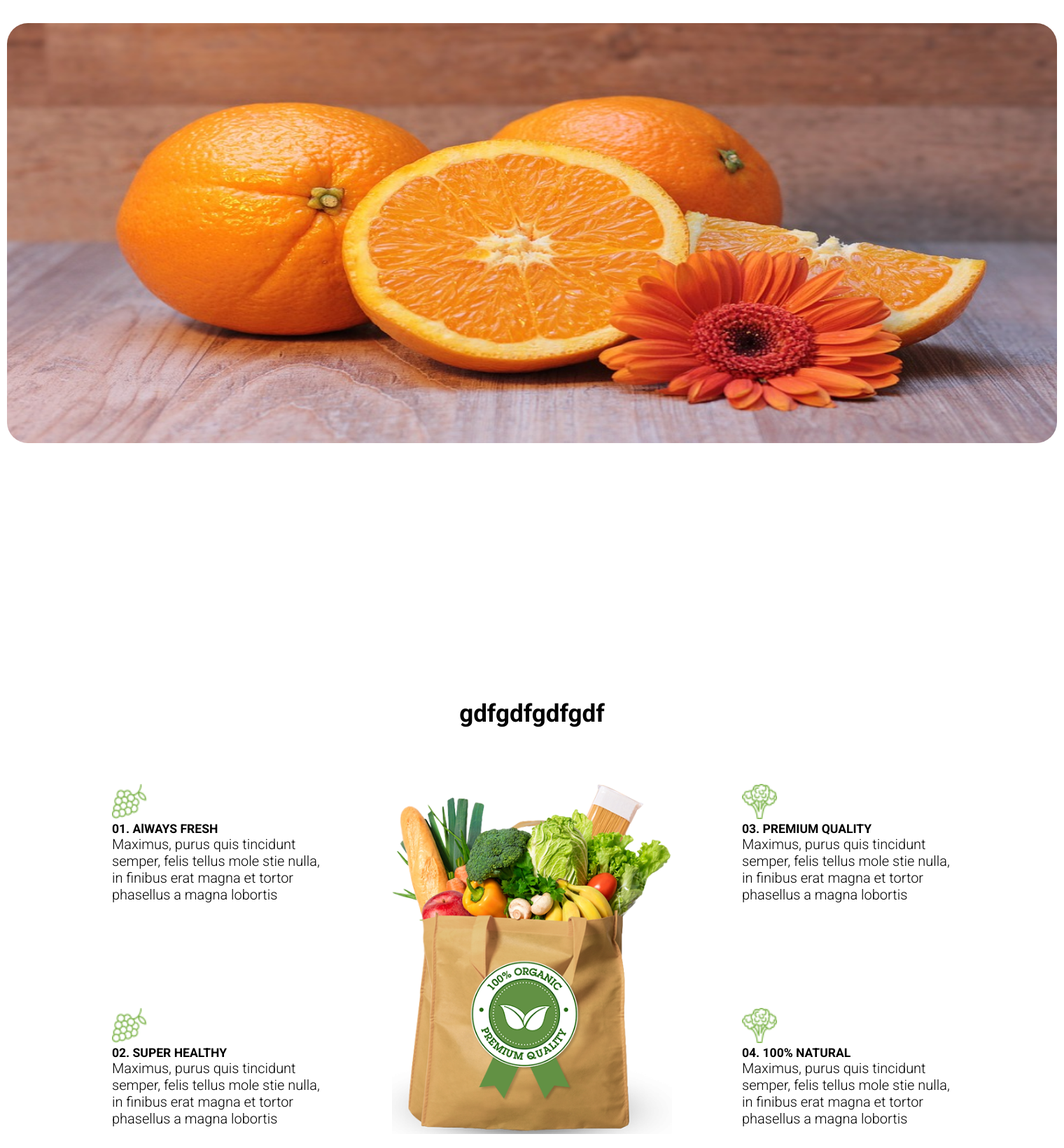
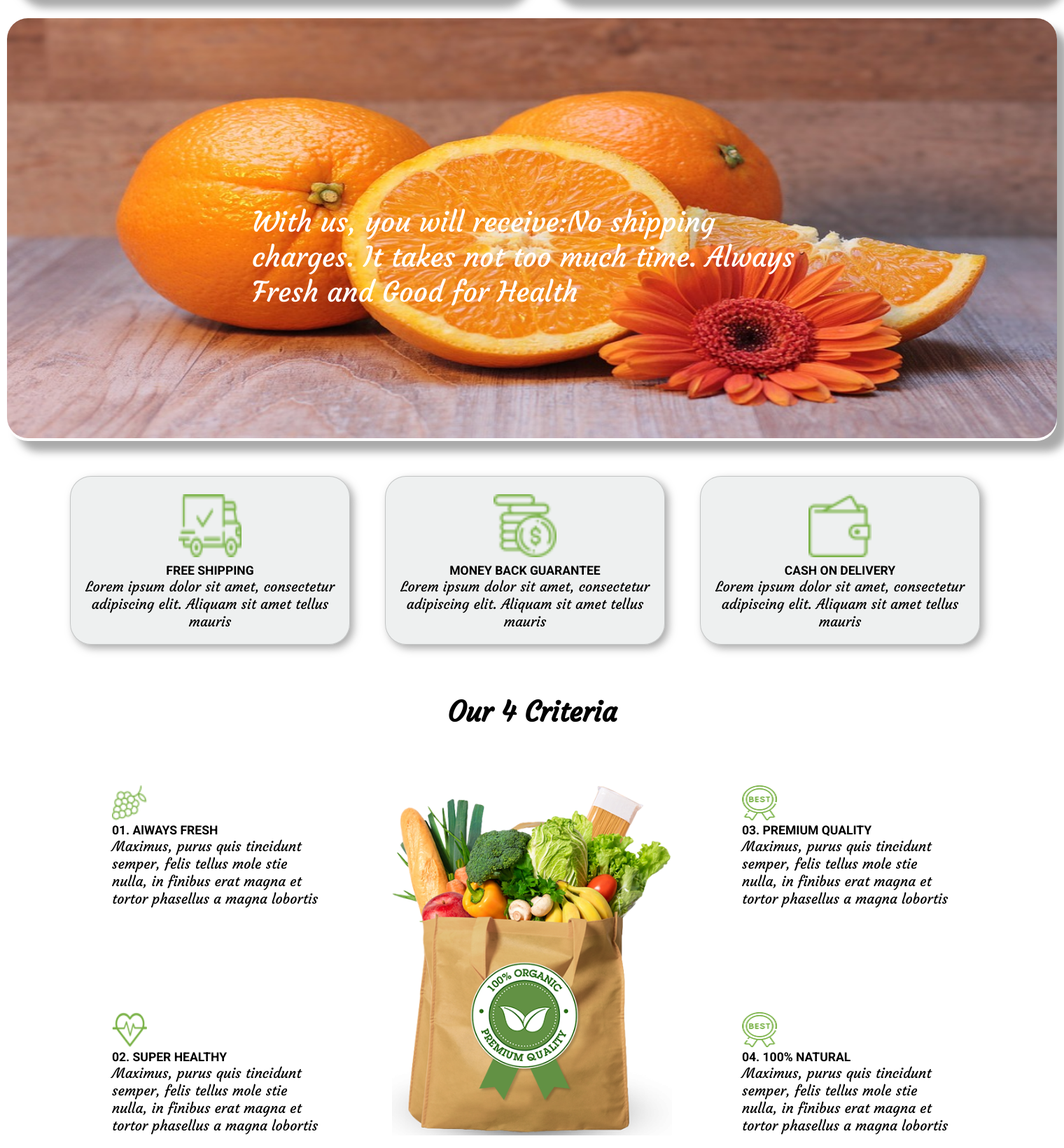
Before and after one commit to ttduong95/TEAM_03_TH2110E, a PHP site: page / in a window 1520 px wide. Shown: the part 2296-3936 px from the top of the page at 70% size. Run offline with PHP 8.4, Linux system fonts and the light colour scheme; some libraries are stand-ins or nearby versions; some web fonts are replaced.

Commit message:
up code new

```diff
--- a/BTNHOM.html
+++ b/BTNHOM.html
@@ -23,7 +23,7 @@
 
     </div>
 </header>
-<header class="header section1">
+<header class="header section">
     <div class="logo3">
         <i class="fas fa-apple-alt"></i>
         <h1 class="web" >GREEN VEGETABLE</h1>
@@ -46,10 +46,10 @@
     </div>
 </nav>
 <section class="main section">
-    <article>
+
         <div class="container">
             <div class="content">
-                <img id="image" onclick="auto(this)" src="IMG/anhnen.jpg">
+                <img id="image" onclick="auto(this)" src="IMG/cam1.webp">
             <div class="content1">
                 <div class="noidung">
                 <h1>Fruit & Veg</h1>
@@ -58,8 +58,10 @@
             </div>
             </div>
         </div>
+</section>
+<section class="main section1">
         <div class="container1">
-            <p class="tieude">Best sellers from the fields</p>
+            <p class="tieude">Best Sellers From The Fields</p>
         <div class="anh1">
             <img src="IMG/rauxanh1.jpg">
             <h1><a href="#">rau xanh</a></h1>
@@ -82,24 +84,45 @@
             </div>
 
         </div>
+
     </article>
     <aside>
             <div class="container2">
             <div class="main1">
-                <img src="IMG/anhnen2.webp">
+                <a href="#"><img src="IMG/cachua1.jpg"></a>
             </div>
             <div class="main2">
-                <img src="IMG/taonen.jpg">
-
+                <a href="#"><img src="IMG/camkiwi.jpg"></a>
             </div>
                 <div class="main3">
-                    <img src="IMG/camnen.jpg">
+                    <a href="#"><img src="IMG/camnen.jpg"></a>
                 </div>
-        </div>
+                <span class="nd1">Commitment To Clean Vegetables</span>
+                <span class="nd2">Safe Food - Fresh and Delicious</span>
+                <span class="nd3">With us, you will receive:No shipping charges. It takes not too much time. Always Fresh and Good for Health</span>
+            <div class="free">
+                <div class="ship">
+                    <img src="IMG/freeship.png">
+                    <h1>FREE SHIPPING</h1>
+                    <p>Lorem ipsum dolor sit amet, consectetur adipiscing elit. Aliquam sit amet tellus mauris</p>
+                </div>
+                <div class="ship">
+                    <img src="IMG/money.png">
+                   <h1>MONEY BACK GUARANTEE</h1>
+                    <p> Lorem ipsum dolor sit amet, consectetur adipiscing elit. Aliquam sit amet tellus mauris</p>
+                </div>
+                <div class="ship">
+                    <img src="IMG/carc.png">
+                    <h1>CASH ON DELIVERY</h1>
+                    <p>Lorem ipsum dolor sit amet, consectetur adipiscing elit. Aliquam sit amet tellus mauris</p>
+                </div>
+            </div>
+            </div>
+
     </aside>
-    <aside>
+    <aside class="section1">
         <div class="container3">
-            <h1 class="tc">gdfgdfgdfgdf</h1>
+            <h1 class="tc">Our 4 Criteria</h1>
             <div class="goptc">
             <div class="tieuchuan1">
                 <img src="IMG/hoaqua.jpg">
@@ -107,7 +130,7 @@
                 <p>Maximus, purus quis tincidunt semper, felis tellus mole stie nulla, in finibus erat magna et tortor phasellus a magna lobortis</p>
             </div>
             <div class="tieuchuan1">
-                <img src="IMG/hoaqua.jpg">
+                <img src="IMG/tim.png">
                 <h1>02. SUPER HEALTHY</h1>
                 <p>Maximus, purus quis tincidunt semper, felis tellus mole stie nulla, in finibus erat magna et tortor phasellus a magna lobortis</p>
             </div>
@@ -117,12 +140,12 @@
             </div>
             <div class="goptc">
             <div class="tieuchuan2">
-                <img src="IMG/rauqua.jpg">
+                <img src="IMG/best.png">
                 <h1>03. PREMIUM QUALITY</h1>
                 <p>Maximus, purus quis tincidunt semper, felis tellus mole stie nulla, in finibus erat magna et tortor phasellus a magna lobortis</p>
             </div>
             <div class="tieuchuan2">
-                <img src="IMG/rauqua.jpg">
+                <img src="IMG/best.png">
                 <h1>04. 100% NATURAL</h1>
                 <p>Maximus, purus quis tincidunt semper, felis tellus mole stie nulla, in finibus erat magna et tortor phasellus a magna lobortis</p>
             </div>
--- a/CSS/CSSnhom.css
+++ b/CSS/CSSnhom.css
@@ -23,27 +23,34 @@
 p{
     font-size: 20px;
     font-weight: 200;
+    font-family: 'Courgette', cursive;
 }
+.section{
+    margin: 0 auto;
+    padding: 0;
 
+}
+.section1{
+    width: 1500px;
+    margin: 0 auto;
+    float: none;
+}
 .section2{
     background-color: rgba(4, 90, 43, 0.86);
+    box-shadow: 3px 3px 10px rgba(128, 128, 128, 0.68);
+    border: 1px solid rgba(201, 201, 201, 0.68);
 }
 .logo{
-    width: 1500px;
+    width: 1400px;
     margin: 0 auto;
     padding: 10px 0 30px 0;
+
 }
 .logo .logo1 li{
     float: right;
     padding-left: 20px;
     list-style: none;
     color: rgb(255, 255, 255);
-
-}
-.section1{
-    width: 1500px;
-    margin: 0 auto;
-    float: none;
 
 }
 
@@ -172,41 +181,75 @@
     transition: 300ms;
     box-shadow: 5px 5px 10px #aaaaaa;
 }
+.next{
+    width: 1200px;
+    height: 50px;
+    margin: 0 auto;
+    float: right;
+    margin-bottom: 50px;
+
+}
+#next{
+    margin: 20px 20px 0 0;
+    background: #ffffff;
+    padding: 1px;
+    float: left;
+    width: 50px;
+    border-radius: 5px;
+    border: 1px solid #f1eee7;
+
+}
 .container1 .tieude{
     text-align: center;
     padding-bottom: 30px;
     font-size: 35px;
     font-weight: 800;
+    font-family: 'Courgette', cursive;
+}
+#add{
+    display: none;
+}
+.container1.active .add{
+    display: block;
 }
 .container2{
     width: 1500px;
     margin: 0 auto;
     padding-top: 50px;
     height: 1500px;
+    position: relative;
 }
 .main1{
     width: 49%;
     float: left;
     border-radius: 40px;
     overflow: auto;
+    box-shadow: 15px 15px 12px rgba(128, 128, 128, 0.68);
+
 }
 .main1 img{
     height: 500px;
+
 }
 .main2{
     width: 49%;
     float: right;
     border-radius: 40px;
     overflow: auto;
+    box-shadow: 15px 15px 12px rgba(128, 128, 128, 0.68);
+
+
 }
 .main2 img{
     height: 500px;
 }
 .main3{
+    margin-top: 30px;
     width: 100%;
    border-radius: 30px;
     float: left;
-    padding-top: 30px;
+    box-shadow: 15px 15px 12px rgba(128, 128, 128, 0.68);
+
 }
 
 .main3 img{
@@ -215,17 +258,78 @@
     border-radius: 30px;
     height: 600px;
 }
+.nd1{
+    width: 300px;
+    height: 300px;
+    position: absolute;
+    left: 5px;
+    top: 70px;
+    color: #ffffff;
+    font-size: 40px;
+    font-family: 'Courgette', cursive;
+
+}
+.nd2{
+    width: 500px;
+    height: 300px;
+    position: absolute;
+    right: 200px;
+    top: 70px;
+    color: #ffffff;
+    font-size: 40px;
+    font-family: 'Courgette', cursive;
+}
+.nd3{
+    width: 800px;
+    height: 300px;
+    position: absolute;
+    right: 350px;
+    bottom: 350px;
+    color: #ffffff;
+    font-size: 40px;
+    font-family: 'Courgette', cursive;
+}
+.free{
+    width: 100%;
+    float: left;
+    padding-left: 90px;
+}
+.ship{
+    float: left;
+    width: 400px;
+    margin: 50px 50px 0 0;
+    border: 1px solid rgba(0, 0, 0, 0.18);
+    text-align: center;
+    padding: 20px;
+    background: rgba(208, 215, 215, 0.37);
+    border-radius: 30px;
+    box-shadow: 5px 5px 12px rgba(128, 128, 128, 0.68);
+}
+.ship:hover{
+    transform: scale(1.05);
+    transition: 800ms;
+}
+.ship img{
+    width: 100px;
+    height: 100px;
+    padding: 5px;
+}
+
 .container3{
     width: 1200px; height: 800px;
     margin: 50px auto;
     border-bottom: 1px solid rgba(0, 0, 0, 0.61);
 
+
 }
 .container3 .tc{
     text-align: center;
     padding-bottom: 80px;
-    font-size: 35px;
+    font-size: 40px;
     font-weight: 600;
+    font-family: 'Courgette', cursive;
+
+
 }
 .goptc {
     float: left;
```
Also changed, not shown: other parts of CSS/CSSnhom.css (+15 -13 lines), IMG/best.png (added), IMG/cachua1.jpg (added), IMG/camkiwi.jpg (added), IMG/carc.png (added), IMG/freeship.png (added), IMG/money.png (added), IMG/raucu3.webp (added), IMG/tim.png (added).
